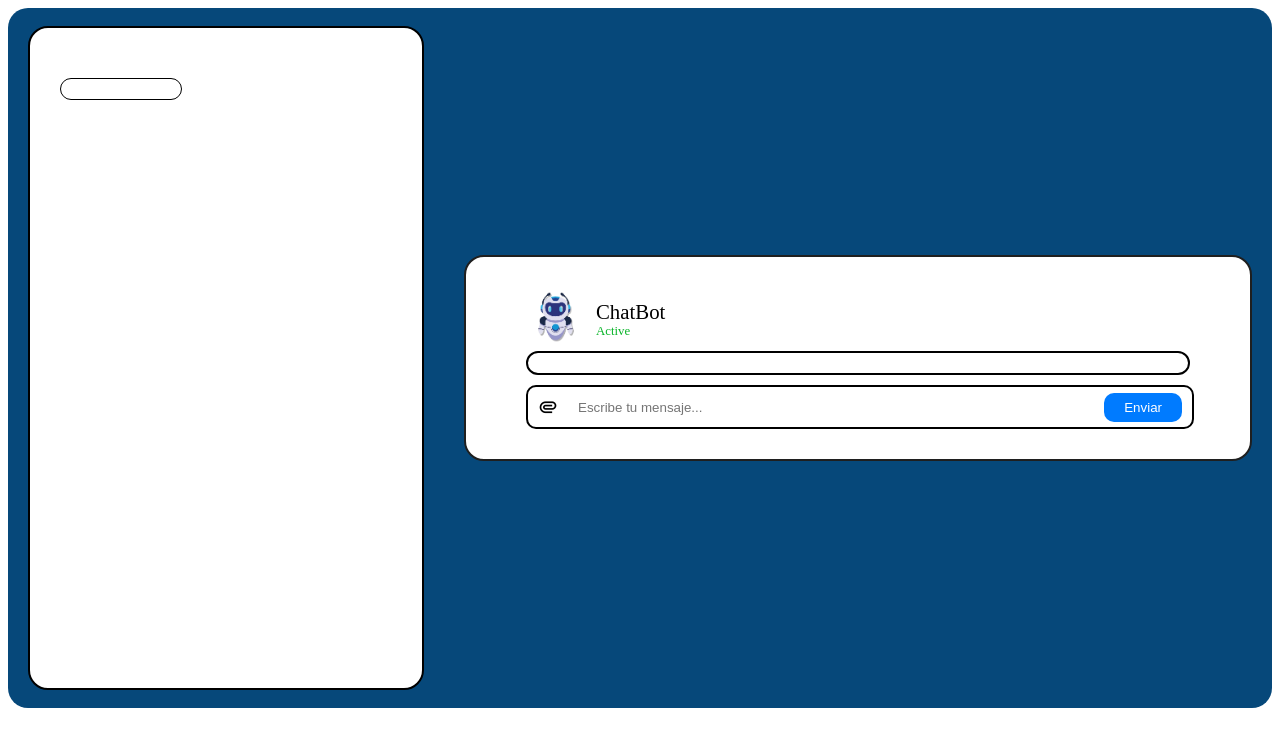
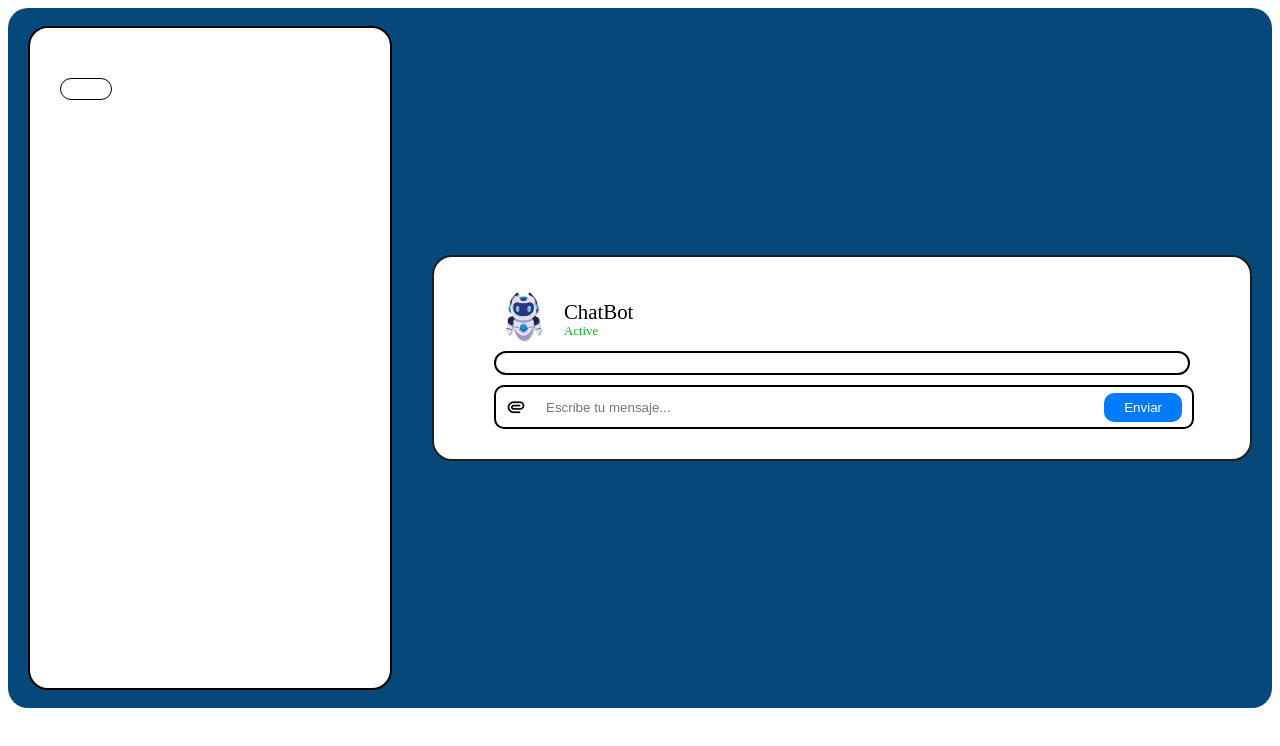
Before and after one commit to KenithGP/chatbot-Arqui, a website: page ChatBot-Arqui/vista/chatPrueba.vista.html in a window 1280 px wide. Drawn offline with nearby package versions, Linux system fonts and the light colour scheme; files that its build step writes are made by us from their sources; files whose address does not match are found by name.

Commit message:
feat: ajuste del contenedor del historial

```diff
--- a/ChatBot-Arqui/css/chat.css
+++ b/ChatBot-Arqui/css/chat.css
@@ -17,7 +17,7 @@
   background-color: white;
   border-radius: 20px;
   width: 100%;
-  max-width: 400px;
+  max-width: 300px;
   min-height: 600px;
   margin: 30px 20px;
   padding: 30px;
@@ -25,7 +25,7 @@
 
 }
 .container .historial-container .text h1{
-  padding: 10px 100px 10px 20px;
+  padding: 10px 30px 10px 20px;
   border: 1px solid black;
   font-size: 30px;
   font-family: "Montserrat",sans-serif;
@@ -44,7 +44,6 @@
   padding: 20px;
   background-color: #f1f1f1;
   border-right: 1px solid #ccc;
-  overflow-y: auto;
   border-radius: 10px 0 0 10px;
 }
 /* header para le chat*/
```
